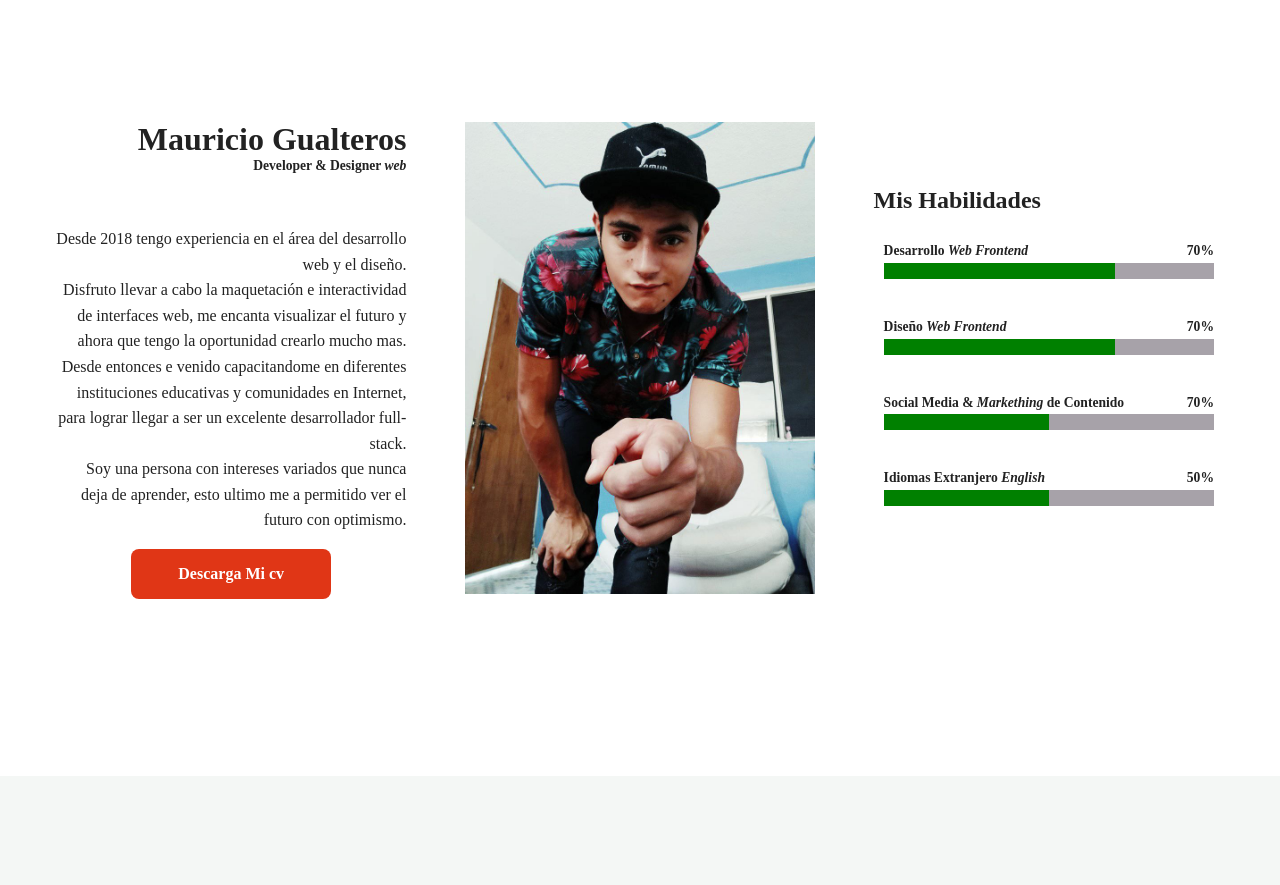
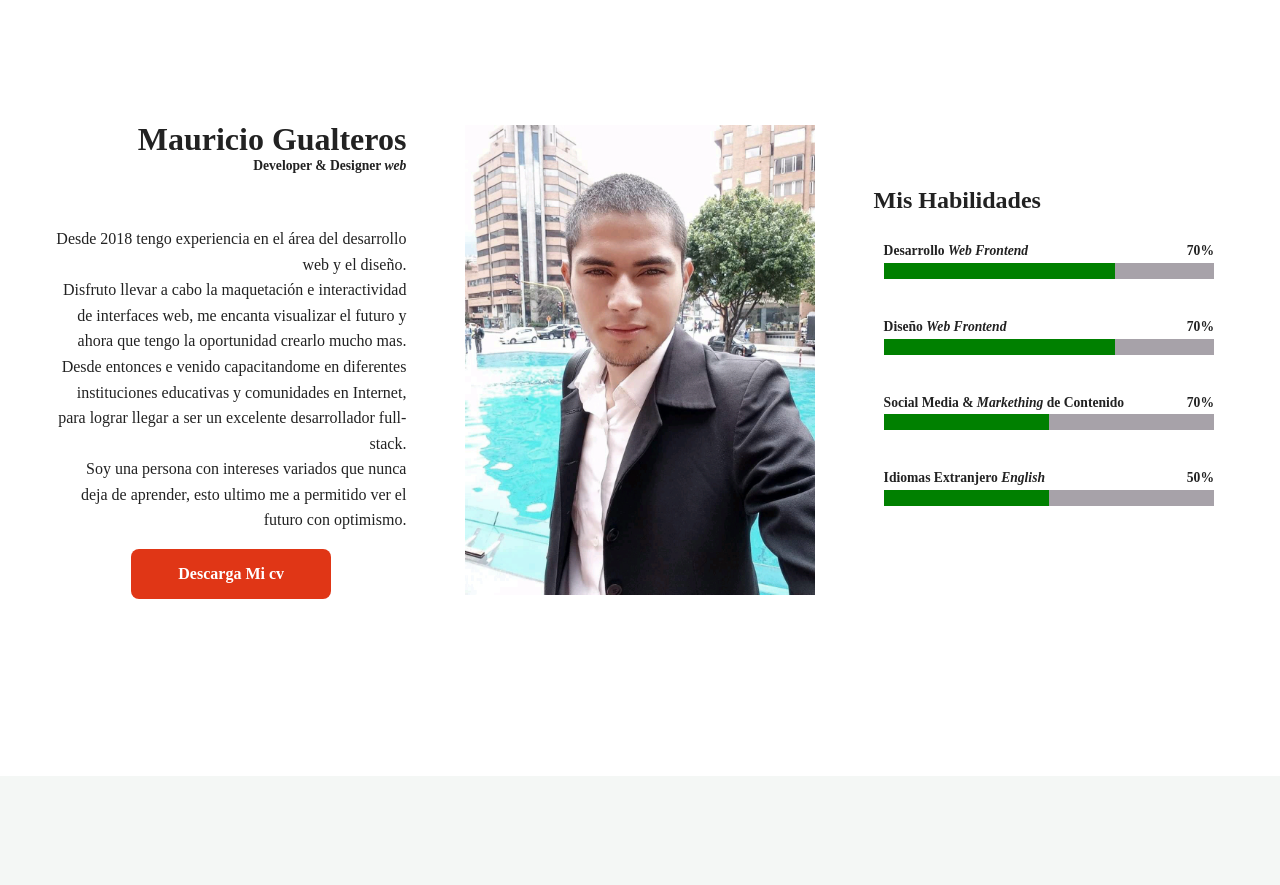
Before and after one commit to Magupe09/Magupe09.github.io, a plain HTML site: page docs/index.html in a window 1280 px wide. Shown: the part 880-1765 px from the top of the page. Drawn offline with Linux system fonts and the light colour scheme; files whose address does not match are found by name.

Commit message:
Ultima actualización

```diff
--- a/docs/index.html
+++ b/docs/index.html
@@ -87,8 +87,8 @@
                 </div>
 
         </article>
-        <article>
-            <img class="gray-scale" src="./assets/fotoyoutube.jpg" alt="Mauricio Gualteros">
+        <article class="foto">
+            <img class="gray-scale" src="./assets/mauroperfil.jpg" alt="Mauricio Gualteros">
         </article>
         <article>
             <h2 class="text-center text-lg-left">Mis Habilidades</h2>
--- a/docs/style.css
+++ b/docs/style.css
@@ -413,6 +413,7 @@ progress::-moz-progress-bar{
 }
 .gray-scale{
     filter: grayscale(0.3);
+
 }
 .text-left{
     text-align: center;
@@ -636,6 +637,10 @@ progress::-moz-progress-bar{
     .services .smo{
         grid-column: span 2;
     }
+    .foto{
+        display: flex;
+        justify-content: center;
+    }
 
 
 @media screen and (min-width: 1024px)
```
Also changed, not shown: docs/assets/Maogrande.jpg (added), docs/assets/favicon.png (deleted), docs/assets/jonmircha.jpg (deleted).
